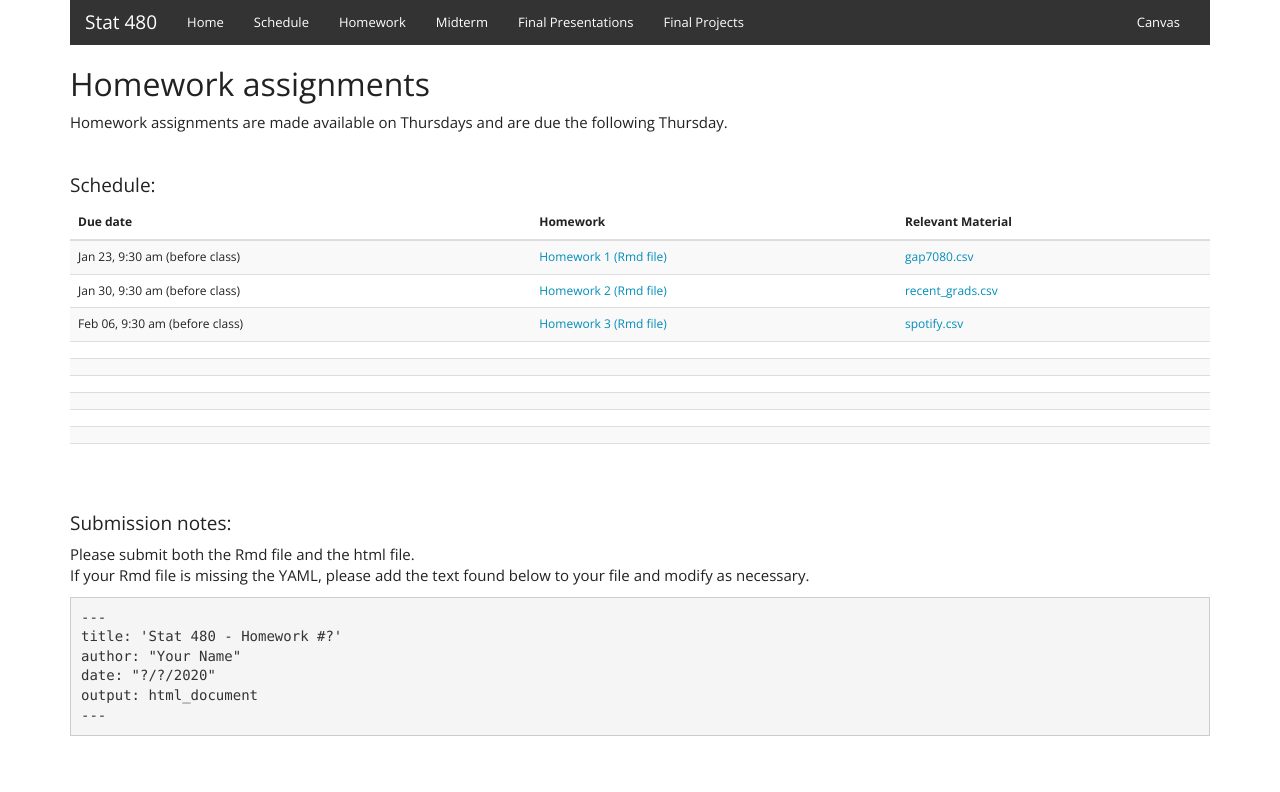
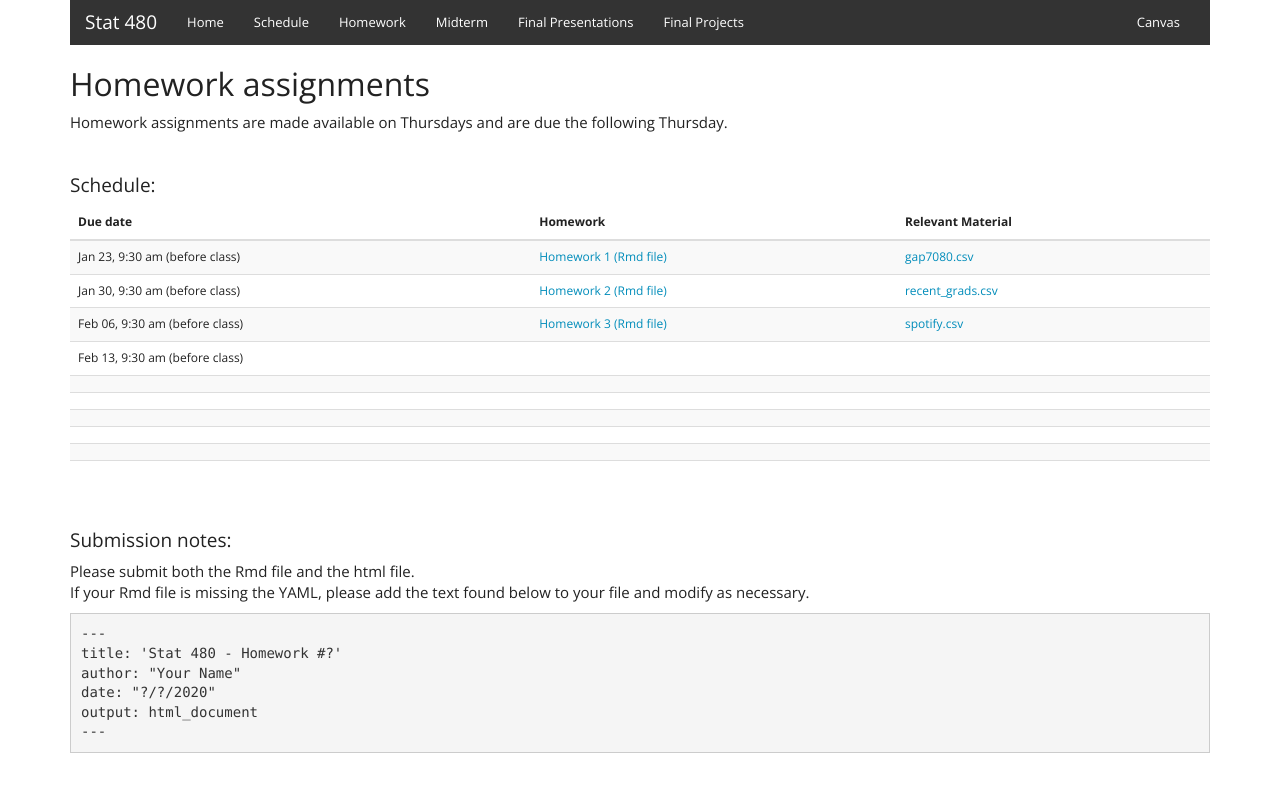
Before and after one commit to Stat480-at-ISU/Stat480-at-ISU.github.io, a Jekyll site: the page built from homework.html, in a window 1280 px wide. Shown: the top 792 px of the page. Built offline with Jekyll 4.4.1, drawn with Linux system fonts in a browser that asks for light colours.

```diff
--- a/homework.html
+++ b/homework.html
@@ -37,10 +37,10 @@ Homework assignments are made available on Thursdays and are due the following T
 <tr>
         <td>Feb 06, 9:30 am (before class)</td>
         <td><a href="homework/homework03.html">Homework 3</a> <a href="homework/homework03.Rmd">(Rmd file)</a></td>
-        <td><a href="homework/data/spotify.csv">spotify.csv</a></t
+        <td><a href="homework/data/spotify.csv">spotify.csv</a></td>
 </tr>
 <tr>
-        <td></td>
+        <td>Feb 13, 9:30 am (before class)</td>
         <td></td>
         <td></td>
 </tr>
--- a/schedule.html
+++ b/schedule.html
@@ -52,7 +52,7 @@ The full syllabus is available <a href="syllabus.pdf" target=_blank>here</a>.
           <dt>Jan 30</dt>
           <dd><a href="../materials-2020/02_r-intro/04_logical.html" target=_blank>logical vectors and filters</a> | R code: <a href="code/jan30-inclass.R">inclass</a>
           </dd>
-          <dt>Extra material</dt>
+          <dt>Extras</dt>
           <dd><a href="../materials-2020/06_extra-topics/00_coding-style.html" target=_blank>Coding style</a> | <a href="../materials-2020/06_extra-topics/01_workflow.html" target=_blank>Project workflow</a> | <a href="../materials-2020/06_extra-topics/02_polishing-plots.html" target=_blank>Polishing plots</a>
           </dd>
           </dl>
```
Also changed, not shown: 2 other files.
